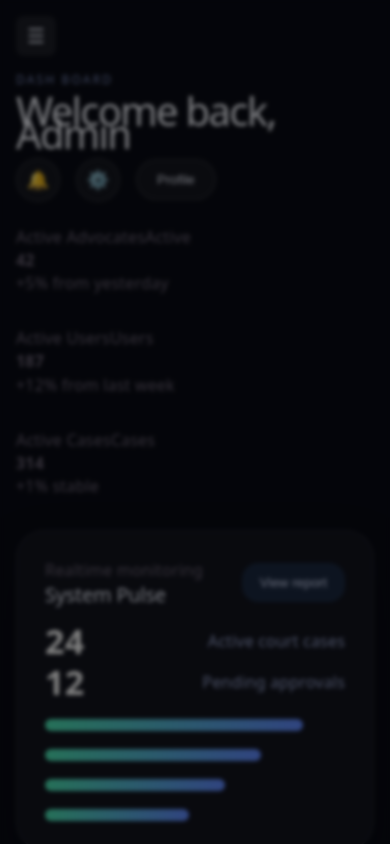
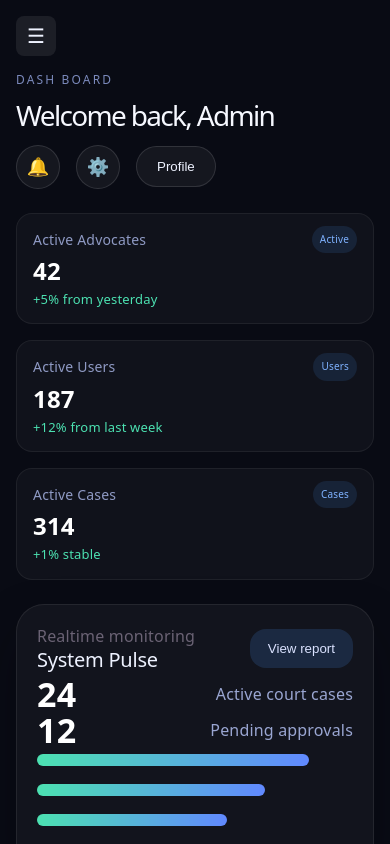
Before and after one commit to karuppsamy-k/Legal24, a React (Vite) app: page / in a window 390 px wide. Shown: the top 844 px of the page. Built offline with nearby package versions, Linux system fonts and the light colour scheme.

Commit message:
mobile issue fixes

```diff
--- a/src/features/dashboard/dashboard.css
+++ b/src/features/dashboard/dashboard.css
@@ -2,10 +2,12 @@
   display: grid;
   grid-template-columns: 280px minmax(0, 1fr);
   min-height: 100vh;
-  width: 100vw;
+  width: 100%;
+  max-width: 100%;
   background: #090b14;
   padding: 0;
   box-sizing: border-box;
+  overflow-x: hidden;
 }
 
 @media (min-width: 901px) {
@@ -213,20 +215,65 @@
 .overview-cards {
   display: grid;
   grid-template-columns: repeat(3, minmax(0, 1fr));
-  gap: 32px;
+  gap: 20px;
   width: 100%;
+}
+
+.stat-card {
+  padding: 12px 16px;
+  border-radius: 16px;
+  background: rgba(255, 255, 255, 0.03);
+  border: 1px solid rgba(255, 255, 255, 0.06);
+  display: flex;
+  flex-direction: column;
+  gap: 6px;
+}
+
+
+
+.stat-card-top {
+  display: flex;
+  justify-content: space-between;
+  align-items: center;
+}
+
+.stat-card-title {
+  color: #8f9ac4;
+  font-size: 14px;
+  font-weight: 500;
+}
+
+.stat-card-badge {
+  font-size: 10px;
+  padding: 2px 8px;
+  border-radius: 999px;
+  background: rgba(76, 155, 255, 0.12);
+  color: #7fb2ff;
+}
+
+.stat-card-value {
+  font-size: 24px;
+  color: #fff;
+  font-weight: 700;
+}
+
+.stat-card-detail {
+  font-size: 13px;
+  color: #4ce1b1;
+  margin: 0;
 }
 
 .dashboard-overview {
   display: grid;
   grid-template-columns: 2.8fr 1.2fr;
-  gap: 32px;
-  margin-bottom: 32px;
+  gap: 24px;
+  margin-bottom: 12px;
   width: 100%;
+  align-items: start;
 }
 
 .overview-summary {
-  padding: 28px;
+  padding: 18px;
   border-radius: 28px;
   background: rgba(255, 255, 255, 0.04);
   border: 1px solid rgba(255, 255, 255, 0.08);
@@ -238,7 +285,7 @@
   justify-content: space-between;
   gap: 20px;
   align-items: center;
-  margin-bottom: 24px;
+  margin-bottom: 12px;
 }
 
 .summary-header h2 {
@@ -257,15 +304,16 @@
 
 .summary-info {
   display: grid;
-  gap: 18px;
-  margin-bottom: 24px;
+  gap: 12px;
+  margin-bottom: 12px;
 }
 
 .summary-info div {
   display: flex;
   justify-content: space-between;
   align-items: center;
-  gap: 18px;
+  gap: 12px;
+  flex-wrap: wrap;
 }
 
 .summary-info strong {
@@ -288,16 +336,27 @@
   background: linear-gradient(90deg, #4ce1b1, #6189ff);
 }
 
-.bar-1 { width: 86%; }
-.bar-2 { width: 72%; }
-.bar-3 { width: 60%; }
-.bar-4 { width: 48%; }
+.bar-1 {
+  width: 86%;
+}
+
+.bar-2 {
+  width: 72%;
+}
+
+.bar-3 {
+  width: 60%;
+}
+
+.bar-4 {
+  width: 48%;
+}
 
 .panel {
   border-radius: 28px;
   background: rgba(255, 255, 255, 0.04);
   border: 1px solid rgba(255, 255, 255, 0.08);
-  padding: 28px;
+  padding: 20px;
   box-shadow: 0 18px 48px rgba(0, 0, 0, 0.18);
 }
 
@@ -306,7 +365,7 @@
   justify-content: space-between;
   gap: 16px;
   align-items: flex-start;
-  margin-bottom: 28px;
+  margin-bottom: 16px;
 }
 
 .panel-header h2 {
@@ -319,6 +378,7 @@
   color: #a5b0d0;
   margin: 6px 0 0;
   max-width: 420px;
+  word-break: break-word;
 }
 
 .legend-row {
@@ -346,12 +406,17 @@
   display: inline-block;
 }
 
-.legend-civil::before { background: #6c9cff; }
-.legend-criminal::before { background: #4ce1b1; }
+.legend-civil::before {
+  background: #6c9cff;
+}
+
+.legend-criminal::before {
+  background: #4ce1b1;
+}
 
 .chart-card {
   border-radius: 22px;
-  padding: 24px;
+  padding: 16px;
   background: linear-gradient(180deg, rgba(14, 20, 42, 0.95), rgba(9, 12, 22, 0.96));
   position: relative;
   overflow: hidden;
@@ -360,7 +425,7 @@
 .chart-grid {
   position: relative;
   min-height: 300px;
-  background: linear-gradient(180deg, rgba(255,255,255,0.05), transparent);
+  background: linear-gradient(180deg, rgba(255, 255, 255, 0.05), transparent);
   border-radius: 22px;
   overflow: hidden;
 }
@@ -369,8 +434,8 @@
   content: '';
   position: absolute;
   inset: 0;
-  background-image: linear-gradient(90deg, rgba(255,255,255,0.06) 1px, transparent 1px),
-    linear-gradient(rgba(255,255,255,0.06) 1px, transparent 1px);
+  background-image: linear-gradient(90deg, rgba(255, 255, 255, 0.06) 1px, transparent 1px),
+    linear-gradient(rgba(255, 255, 255, 0.06) 1px, transparent 1px);
   background-size: 60px 60px;
   opacity: 0.6;
 }
@@ -384,10 +449,25 @@
   opacity: 0.92;
 }
 
-.chart-line-1 { top: 40px; background: linear-gradient(90deg, transparent 0%, #6c9cff 40%, #7fb2ff); }
-.chart-line-2 { top: 120px; background: linear-gradient(90deg, transparent 0%, #4ce1b1 38%, #34c9a6); }
-.chart-line-3 { top: 190px; background: linear-gradient(90deg, transparent 0%, #8aa5ff 32%, #5a87ff); }
-.chart-line-4 { top: 250px; background: linear-gradient(90deg, transparent 0%, #72b2ff 28%, #4e7cff); }
+.chart-line-1 {
+  top: 40px;
+  background: linear-gradient(90deg, transparent 0%, #6c9cff 40%, #7fb2ff);
+}
+
+.chart-line-2 {
+  top: 120px;
+  background: linear-gradient(90deg, transparent 0%, #4ce1b1 38%, #34c9a6);
+}
+
+.chart-line-3 {
+  top: 190px;
+  background: linear-gradient(90deg, transparent 0%, #8aa5ff 32%, #5a87ff);
+}
+
+.chart-line-4 {
+  top: 250px;
+  background: linear-gradient(90deg, transparent 0%, #72b2ff 28%, #4e7cff);
+}
 
 .chart-axis {
   margin-top: 22px;
@@ -424,14 +504,36 @@
   border-radius: 18px;
   background: rgba(255, 255, 255, 0.03);
   border: 1px solid rgba(255, 255, 255, 0.06);
+  flex-wrap: wrap;
+  /* Added to support multi-column layouts on small screens */
 }
 
-.table-row strong { color: #eef2ff; }
+.table-row strong {
+  color: #eef2ff;
+}
+
 .table-row span {
   display: block;
   margin-top: 6px;
   color: #9aa6d2;
   font-size: 13px;
+  word-break: break-word;
+}
+
+.user-info,
+.user-contact {
+  flex: 1;
+  min-width: 0;
+}
+
+.user-status {
+  width: 100px;
+  flex-shrink: 0;
+}
+
+.user-actions {
+  width: 150px;
+  flex-shrink: 0;
 }
 
 .table-row button {
@@ -451,10 +553,20 @@
   font-weight: 600;
 }
 
-.status-pill.pending { background: rgba(239, 151, 0, 0.16); color: #ffd68a; }
-.status-pill.paired { background: rgba(76, 225, 177, 0.16); color: #b9ffe5; }
+.status-pill.pending {
+  background: rgba(239, 151, 0, 0.16);
+  color: #ffd68a;
+}
 
-.report-list { display: grid; gap: 16px; }
+.status-pill.paired {
+  background: rgba(76, 225, 177, 0.16);
+  color: #b9ffe5;
+}
+
+.report-list {
+  display: grid;
+  gap: 16px;
+}
 
 .report-card {
   padding: 18px 20px;
@@ -463,8 +575,14 @@
   border: 1px solid rgba(255, 255, 255, 0.06);
 }
 
-.report-card strong { color: #f1f5ff; }
-.report-card span { color: #9aa6d2; font-size: 13px; }
+.report-card strong {
+  color: #f1f5ff;
+}
+
+.report-card span {
+  color: #9aa6d2;
+  font-size: 13px;
+}
 
 .report-actions {
   display: flex;
@@ -488,10 +606,16 @@
 }
 
 @media (max-width: 1180px) {
+
   .dashboard-overview,
   .dashboard-grid,
-  .dashboard-lower-grid { grid-template-columns: 1fr; }
-  .overview-cards { grid-template-columns: repeat(2, minmax(0, 1fr)); }
+  .dashboard-lower-grid {
+    grid-template-columns: 1fr;
+  }
+
+  .overview-cards {
+    grid-template-columns: repeat(2, minmax(0, 1fr));
+  }
 }
 
 @media (max-width: 900px) {
@@ -517,13 +641,15 @@
   }
 
   .sidebar-overlay {
-    display: block !important;
+    /* Removed display: block !important to allow React state to control visibility */
   }
 
   .hamburger-btn {
     display: flex !important;
     align-items: center;
     justify-content: center;
+    z-index: 1100;
+    /* Ensure button is above overlay and sidebar */
   }
 
   .dashboard-main {
@@ -537,6 +663,20 @@
 
   .overview-cards {
     grid-template-columns: 1fr;
+    gap: 16px;
+  }
+
+  .dashboard-topbar h1 {
+    font-size: 28px;
+    line-height: 1.2;
+  }
+
+  .panel {
+    padding: 20px;
+  }
+
+  .overview-summary {
+    padding: 20px;
   }
 }
 
@@ -546,28 +686,93 @@
     width: 100%;
     max-width: 280px;
   }
-  .sidebar-brand { padding: 12px 0; }
-  .sidebar-nav { gap: 8px; }
+
+  .sidebar-brand {
+    padding: 12px 0;
+  }
+
+  .sidebar-nav {
+    gap: 8px;
+  }
+
   .nav-item {
     padding: 12px 14px;
     font-size: 13px;
   }
-  .dashboard-main { padding: 16px; }
-  .dashboard-topbar { flex-direction: column; align-items: flex-start; }
-  .topbar-actions { width: 100%; justify-content: flex-start; flex-wrap: wrap; }
+
+  .dashboard-main {
+    padding: 16px;
+  }
+
+  .dashboard-topbar {
+    flex-direction: column;
+    align-items: flex-start;
+  }
+
+  .topbar-actions {
+    width: 100%;
+    justify-content: flex-start;
+    flex-wrap: wrap;
+  }
+
+  .panel-header {
+    flex-direction: column;
+    gap: 12px;
+  }
+
+  .table-row {
+    flex-direction: column;
+    align-items: stretch;
+    gap: 16px;
+  }
+
+  .table-row>div {
+    width: 100%;
+    flex: none;
+  }
+
+  .user-info,
+  .user-contact,
+  .user-status,
+  .user-actions {
+    width: 100% !important;
+  }
 }
 
-.fade-up { animation: fadeUp 0.9s ease both; }
+.fade-up {
+  animation: fadeUp 0.9s ease both;
+}
 
-.delay-1 { animation-delay: 0.08s; }
-.delay-2 { animation-delay: 0.16s; }
-.delay-3 { animation-delay: 0.24s; }
-.delay-4 { animation-delay: 0.32s; }
-.delay-5 { animation-delay: 0.4s; }
+.delay-1 {
+  animation-delay: 0.08s;
+}
+
+.delay-2 {
+  animation-delay: 0.16s;
+}
+
+.delay-3 {
+  animation-delay: 0.24s;
+}
+
+.delay-4 {
+  animation-delay: 0.32s;
+}
+
+.delay-5 {
+  animation-delay: 0.4s;
+}
 
 @keyframes fadeUp {
-  from { opacity: 0; transform: translateY(18px); }
-  to { opacity: 1; transform: translateY(0); }
+  from {
+    opacity: 0;
+    transform: translateY(18px);
+  }
+
+  to {
+    opacity: 1;
+    transform: translateY(0);
+  }
 }
 
 .slide-in-top {
@@ -579,6 +784,7 @@
     opacity: 0;
     transform: translateY(18px);
   }
+
   to {
     opacity: 1;
     transform: translateY(0);
@@ -590,6 +796,7 @@
     opacity: 0;
     transform: translateY(-18px);
   }
+
   to {
     opacity: 1;
     transform: translateY(0);
--- a/src/features/users/UsersPage.jsx
+++ b/src/features/users/UsersPage.jsx
@@ -85,22 +85,29 @@ export default function UsersPage({ onNavigate }) {
             </div>
             <div className="table-grid">
               {users.map((user) => (
-                <div key={user.id} className="table-row" style={{ gap: '24px' }}>
-                  <div style={{ flex: 1 }}>
+                <div key={user.id} className="table-row">
+                  <div className="user-info">
                     <strong>{user.name}</strong>
                     <span>{user.email}</span>
                   </div>
-                  <div style={{ flex: 1 }}>
+                  <div className="user-contact">
                     <span style={{ color: '#9aa6d2' }}>{user.phone}</span>
                   </div>
-                  <div>
-                    <div style={{ padding: '4px 12px', background: user.status === 'Active' ? 'rgba(76, 225, 177, 0.16)' : 'rgba(155, 155, 155, 0.16)', color: user.status === 'Active' ? '#4ce1b1' : '#9aa6d2', borderRadius: '4px', fontSize: '13px' }}>
+                  <div className="user-status">
+                    <div style={{
+                      padding: '4px 12px',
+                      background: user.status === 'Active' ? 'rgba(76, 225, 177, 0.16)' : 'rgba(155, 155, 155, 0.16)',
+                      color: user.status === 'Active' ? '#4ce1b1' : '#9aa6d2',
+                      borderRadius: '4px',
+                      fontSize: '13px',
+                      display: 'inline-block'
+                    }}>
                       {user.status}
                     </div>
                   </div>
-                  <div style={{ display: 'flex', gap: '8px' }}>
-                    <button style={{ padding: '6px 12px', background: 'rgba(108, 156, 255, 0.16)', color: '#7fb2ff', border: 'none', borderRadius: '4px', cursor: 'pointer', fontSize: '12px' }}>Edit</button>
-                    <button style={{ padding: '6px 12px', background: 'rgba(255, 87, 87, 0.16)', color: '#ff9999', border: 'none', borderRadius: '4px', cursor: 'pointer', fontSize: '12px' }}>Remove</button>
+                  <div className="user-actions" style={{ display: 'flex', gap: '8px' }}>
+                    <button style={{ flex: 1, padding: '8px 12px', background: 'rgba(108, 156, 255, 0.16)', color: '#7fb2ff', border: 'none', borderRadius: '4px', cursor: 'pointer', fontSize: '12px' }}>Edit</button>
+                    <button style={{ flex: 1, padding: '8px 12px', background: 'rgba(255, 87, 87, 0.16)', color: '#ff9999', border: 'none', borderRadius: '4px', cursor: 'pointer', fontSize: '12px' }}>Remove</button>
                   </div>
                 </div>
               ))}
--- a/src/index.css
+++ b/src/index.css
@@ -76,7 +76,7 @@ body {
 html,
 body,
 #root {
-  width: 100vw;
+  width: 100%;
   min-height: 100vh;
 }
 
```
Also changed, not shown: src/features/dashboard/DashboardPage.jsx (line endings or trailing spaces).
